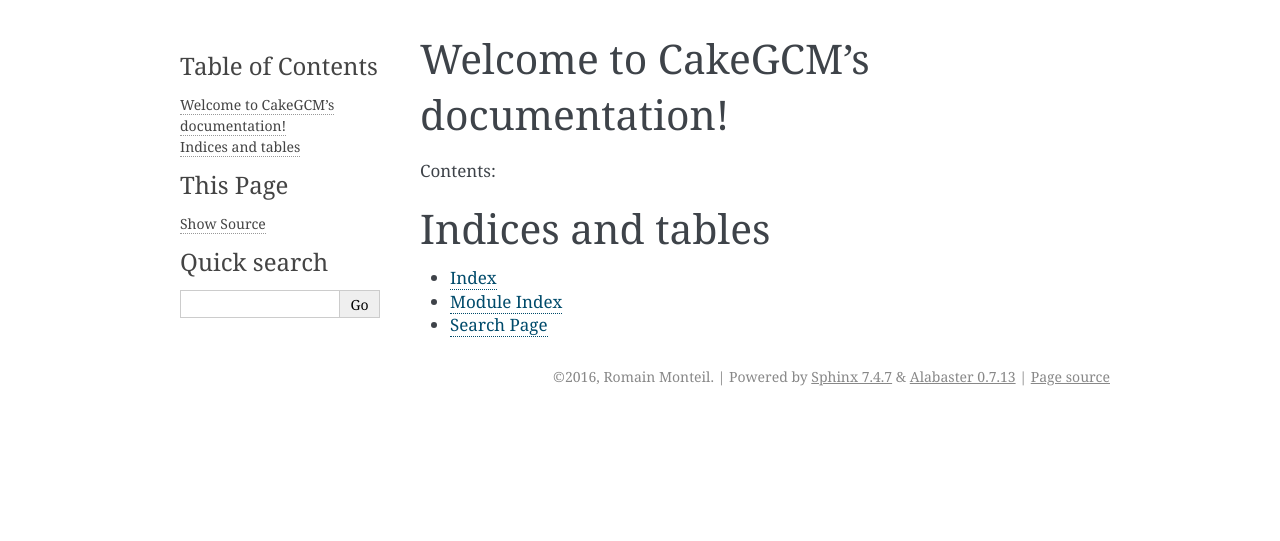
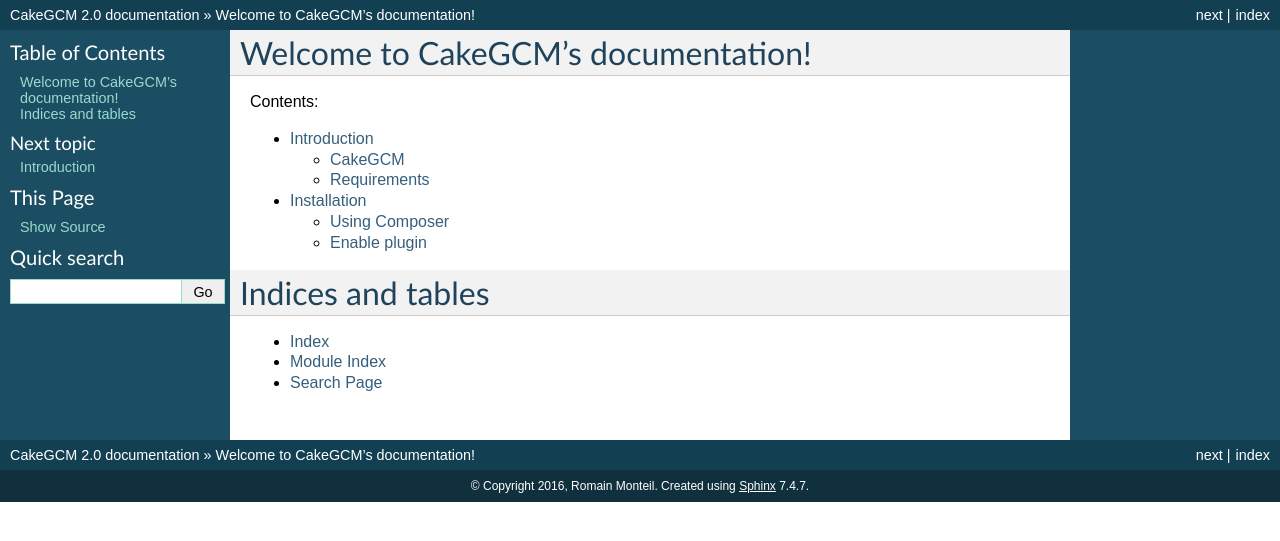
Before and after one commit to ker0x/CakeGCM, a Sphinx documentation site: the page built from docs/index.rst, in a window 1280 px wide. Shown: the top 541 px of the page. Built offline with Sphinx 7.4.7, drawn with Linux system fonts in a browser that asks for light colours.

Commit message:
Change docs conf.py

```diff
--- a/docs/conf.py
+++ b/docs/conf.py
@@ -108,7 +108,7 @@
 
 # The theme to use for HTML and HTML Help pages.  See the documentation for
 # a list of builtin themes.
-html_theme = 'alabaster'
+html_theme = 'default'
 
 # Theme options are theme-specific and customize the look and feel of a theme
 # further.  For a list of options available for each theme, see the
--- a/docs/index.rst
+++ b/docs/index.rst
@@ -11,6 +11,8 @@
 .. toctree::
    :maxdepth: 2
 
+   Introduction <introduction>
+   Installation <installation>
 
 
 Indices and tables
```
